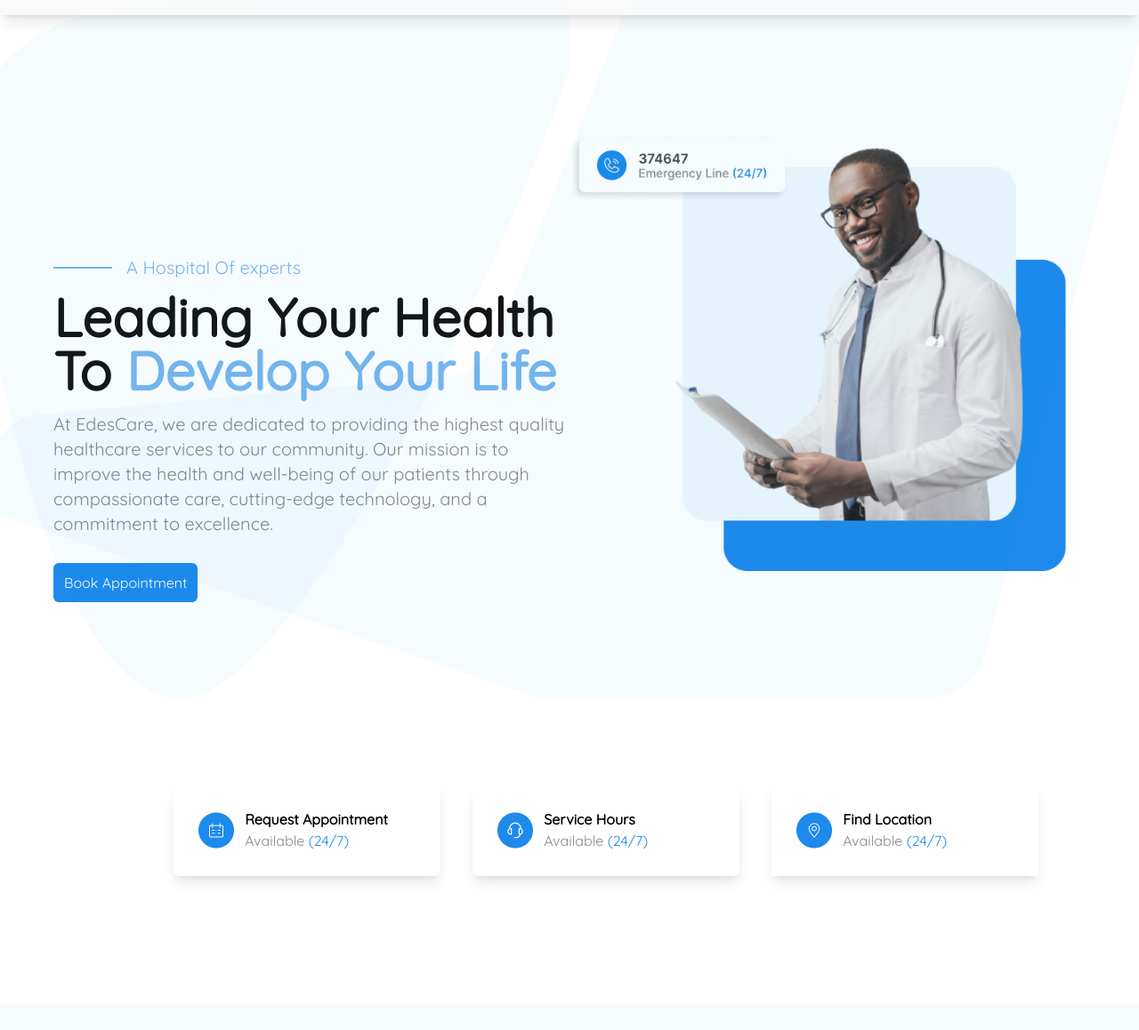
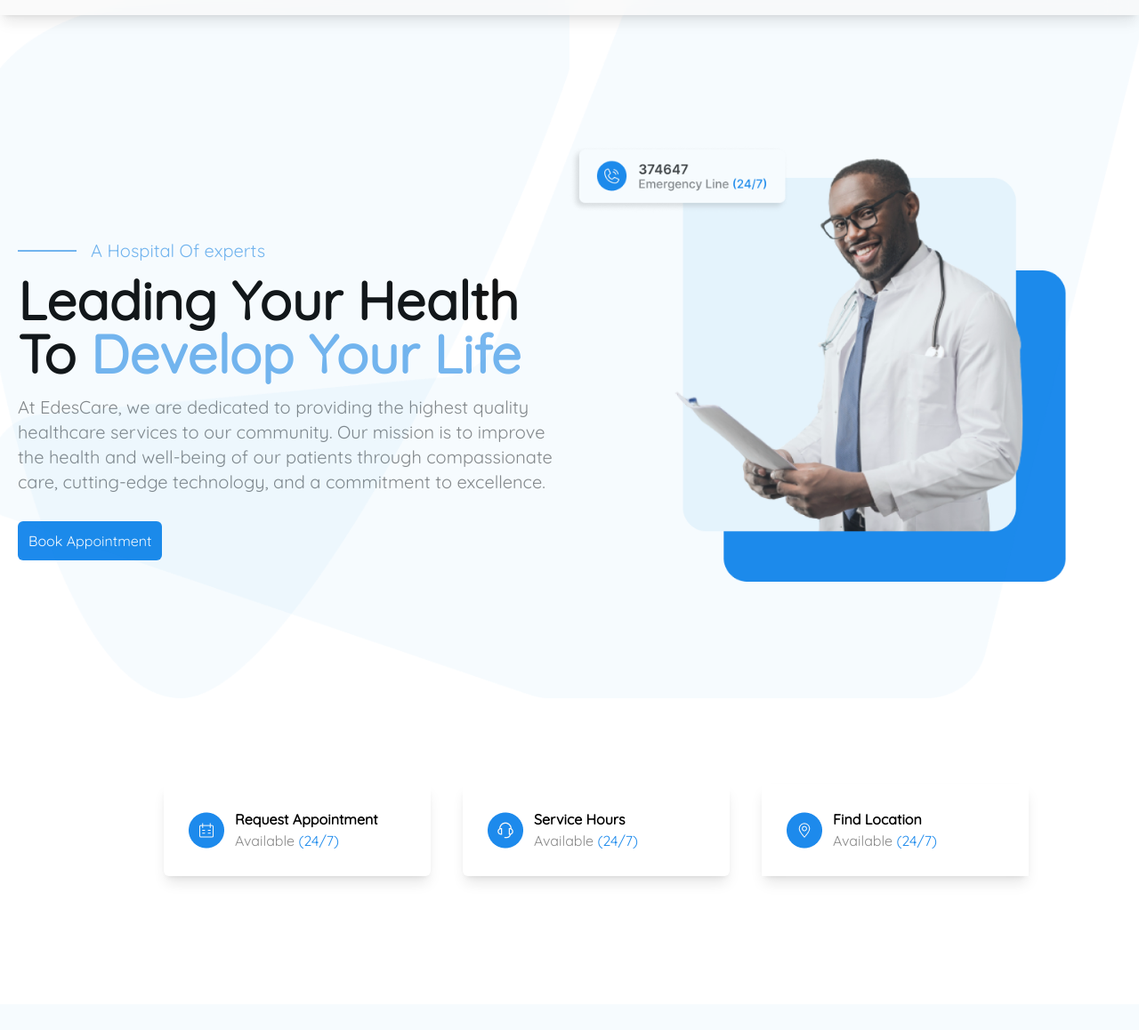
Before and after one commit to alimuhammeddev/Edescare, a plain HTML site: page index.html in a window 1280 px wide. Shown: the part 63-1221 px from the top of the page at 89% size. Drawn offline with nearby package versions, Linux system fonts and the light colour scheme.

Commit message:
worked on services ml

```diff
--- a/index.html
+++ b/index.html
@@ -62,7 +62,7 @@
             <!-- Container for Text -->
             <div class="container mx-auto p-5">
                 <div class=" grid grid-cols-1 md:grid-cols-2 lg:grid-cols-2">
-                    <div class="mt-24 lg:mt-[45%] md:-mt-96 lg:ml-10">
+                    <div class="mt-24 lg:mt-[40%] md:-mt-96">
                         <div class="flex items-center">
                             <div class="border border-[#76B6EF] w-10 mr-4 px-8"></div>
                             <h2 class="text-[#76B6EF] lg:text-xl text-lg">A Hospital Of experts</h2>
@@ -82,7 +82,7 @@
     </div>
 
     <div>
-        <div class="container mx-auto lg:p-36 p-4 md:-mt-36 mt-0 lg:mt-0 xl:ml-[4%] lg:-ml-8 xl:ml-a">
+        <div class="container mx-auto lg:p-36 p-4 md:-mt-36 mt-0 lg:mt-0 lg:ml-10">
             <div class="grid grid-cols-1 md:grid-cols-3 lg:grid-cols-3 gap-4">
                 <div class="p-7 flex items-center bg-[#FFFFFF] z-10 shadow-lg xl:w-[300px] rounded-md hover:transform transition-transform ease-out hover:scale-105">
                     <img src="/img/calender.png" alt="">
```
